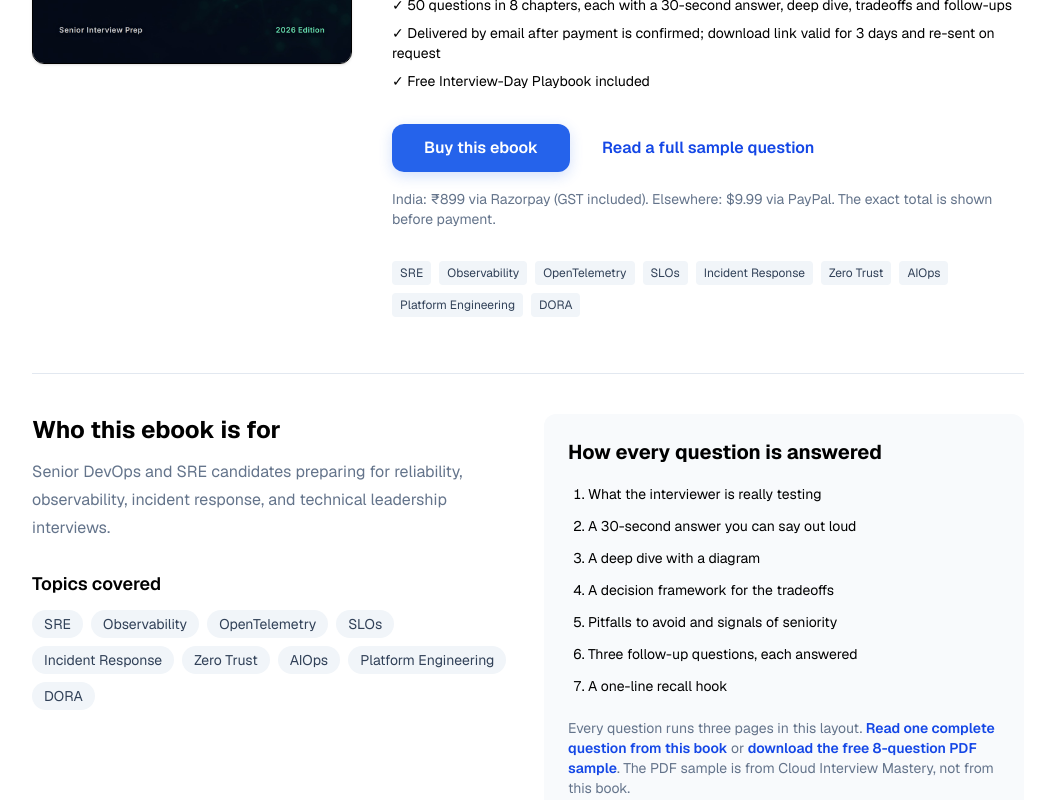
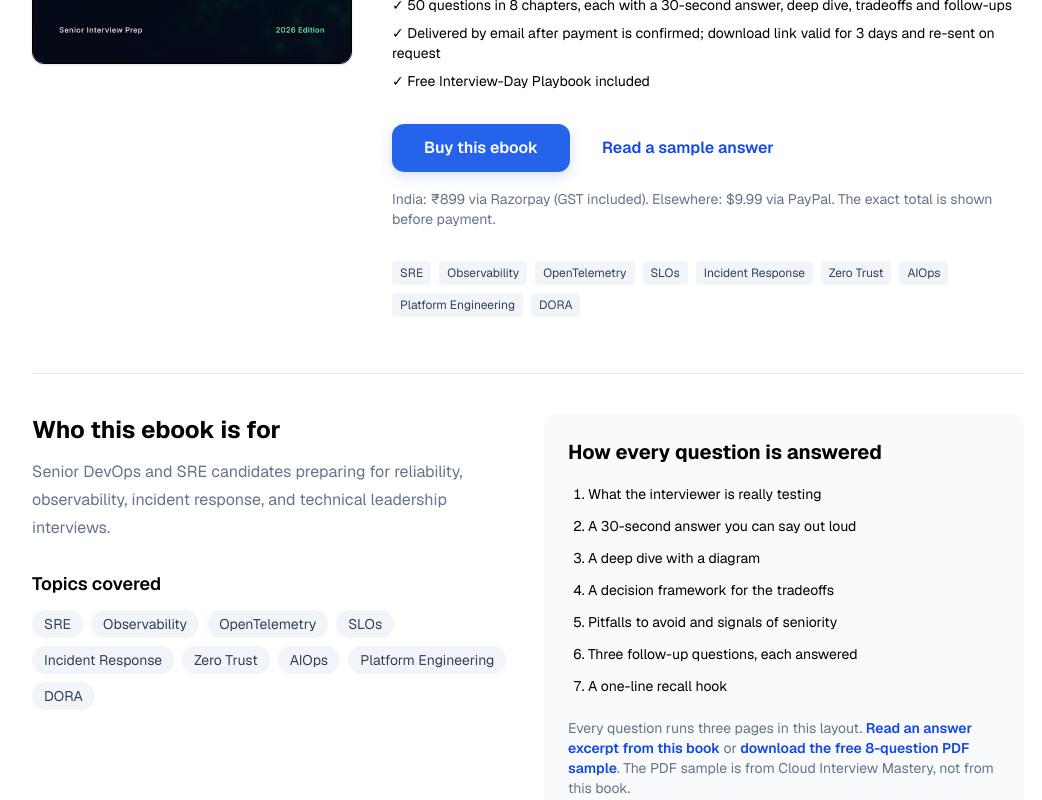
Before and after one commit to devopsinterviewcloud/devopsinterview.cloud, a Next.js app: page /ebooks/senior-devops-handbook in a window 1280 px wide. Shown: the part 580-1380 px from the top of the page, without its empty margins (112-1154 px from the left). Built offline with nearby package versions, Linux system fonts and the light colour scheme.

Commit message:
Correct sample and bundle savings copy

```diff
--- a/src/app/blog/[slug]/page.tsx
+++ b/src/app/blog/[slug]/page.tsx
@@ -128,7 +128,7 @@ export default async function BlogPostPage({
             <p className="text-sm text-slate-700 mb-4">
               {contents.questionCount} questions in {contents.chapters.length} chapters, including {contents.chapters.slice(0, 3).map((c) => c.title).join(', ')}.
               Each question is answered the way a senior engineer would: a 30-second answer, the deep dive, the tradeoffs and the follow-ups.
-              Read one full question free before deciding. Every purchase includes the free Interview-Day Playbook.
+              Read a sample answer free before deciding. Every purchase includes the free Interview-Day Playbook.
             </p>
             <div className="flex flex-wrap items-center gap-4">
               <TrackedLink href={`/ebooks/${product.slug}`} eventName="blog_cta_clicked" eventProperties={{ destination: 'product', product: product.id, article: post.slug }} className="btn-primary inline-block">
--- a/src/app/ebooks/[slug]/page.tsx
+++ b/src/app/ebooks/[slug]/page.tsx
@@ -218,7 +218,7 @@ export default async function EbookPage({
               eventProperties={{ location: "product_page", product: ebook.id, kind: "html" }}
               className="inline-flex items-center justify-center px-5 py-3 font-semibold text-blue-700 hover:underline"
             >
-              Read a full sample question
+              Read a sample answer
             </TrackedLink>
           ) : (
             <TrackedLink
@@ -266,7 +266,7 @@ export default async function EbookPage({
             Every question runs three pages in this layout.{" "}
             {contents && (
               <>
-                <TrackedLink href={`/samples/${ebook.slug}`} eventName="sample_opened" eventProperties={{ location: "product_format", product: ebook.id, kind: "html" }} className="font-semibold text-blue-700 hover:underline">Read one complete question from this book</TrackedLink>
+                <TrackedLink href={`/samples/${ebook.slug}`} eventName="sample_opened" eventProperties={{ location: "product_format", product: ebook.id, kind: "html" }} className="font-semibold text-blue-700 hover:underline">Read an answer excerpt from this book</TrackedLink>
                 {" or "}
               </>
             )}
--- a/src/app/llms.txt/route.ts
+++ b/src/app/llms.txt/route.ts
@@ -27,7 +27,7 @@ export function GET() {
 
 ## Bundle and bonus
 
-- [Complete DevOps Mastery Bundle (all 5 books)](${SITE}/ebooks/complete-devops-mastery-bundle): ₹2,999 / $31.99 — save 33% versus buying the books separately.
+- [Complete DevOps Mastery Bundle (all 5 books)](${SITE}/ebooks/complete-devops-mastery-bundle): ₹2,999 / $31.99 — save ₹1,496 (33%) in India or $17.96 (36%) elsewhere versus buying the books separately.
 - The Interview-Day Playbook (7-day & 24-hour prep plan, STAR worksheets, system-design scaffold, negotiation basics) is included FREE with every purchase.
 
 ## Blog (free interview prep articles)
```
Also changed, not shown: 1 other file (tests, documents, lock files or other folders).
